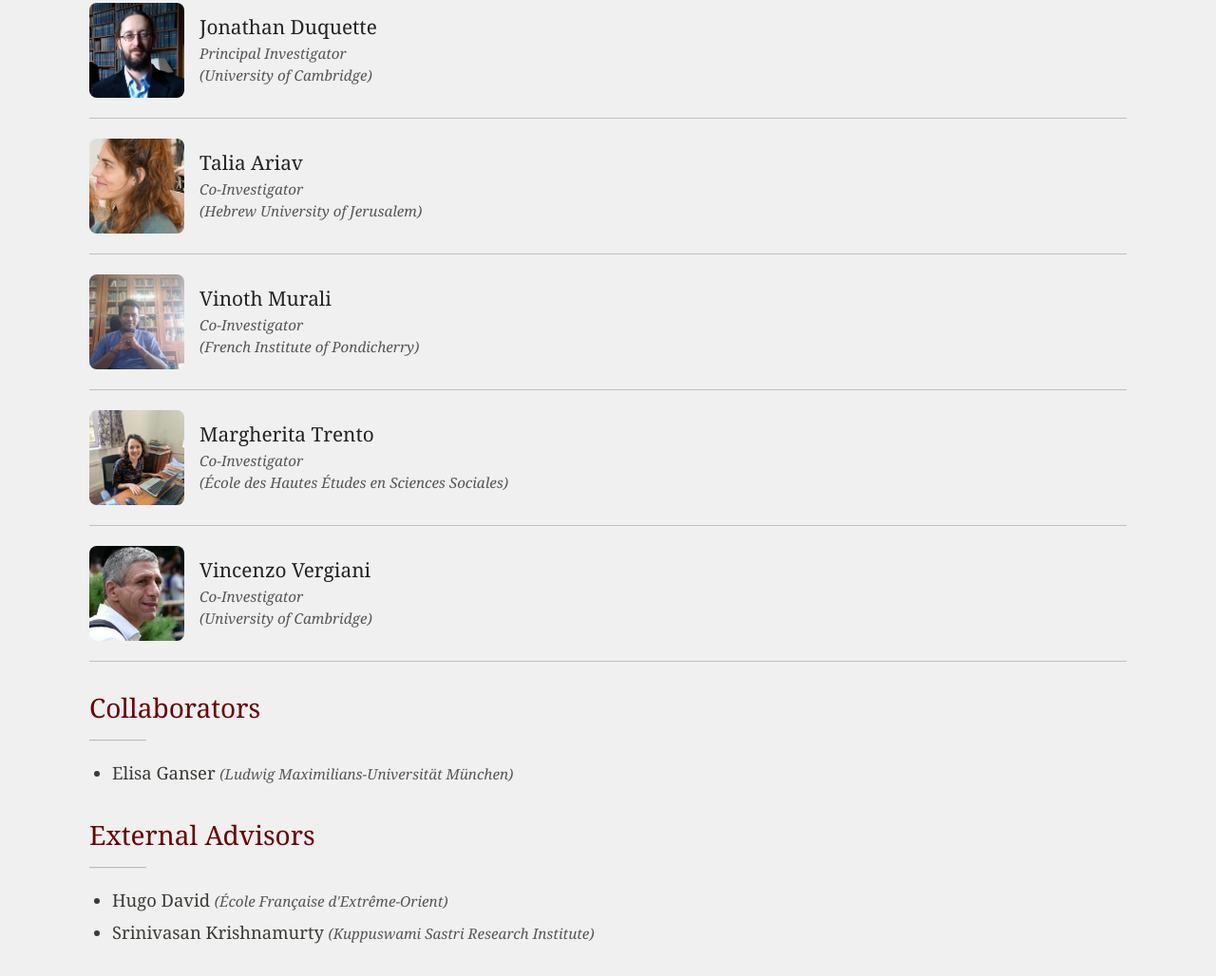
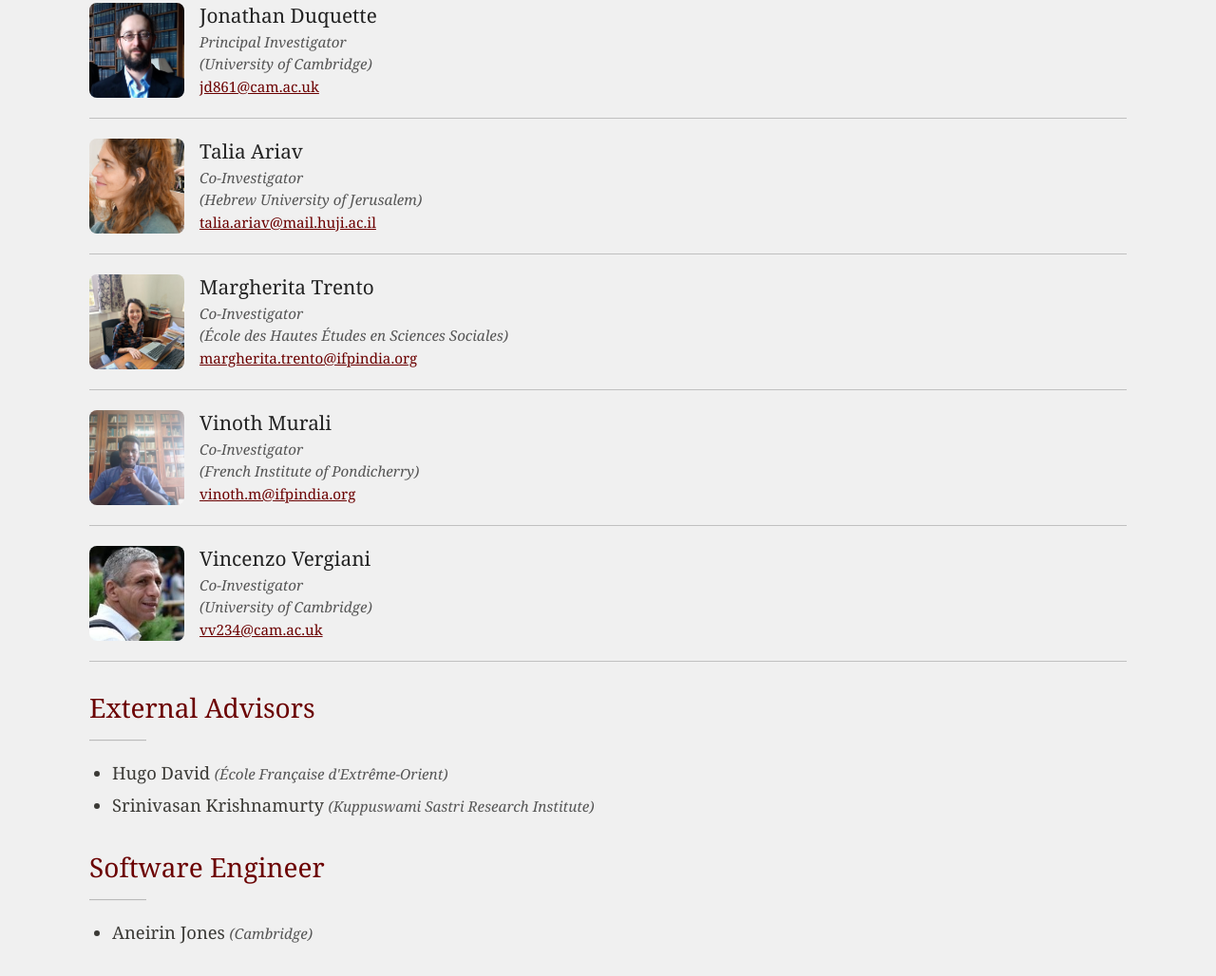
Before and after one commit to NyeJones/github_pages_demo, a plain HTML site: page members.html in a window 1280 px wide. Shown: the part 249-1277 px from the top of the page at 95% size. Drawn offline with nearby package versions, Linux system fonts and the light colour scheme.

Commit message:
site updates

```diff
--- a/members.html
+++ b/members.html
@@ -62,6 +62,7 @@
         <h5 class="mb-1">Jonathan Duquette</h5>
         <p class="mb-0">Principal Investigator</p>
         <p class="mb-0">(University of Cambridge)</p>
+        <a href="mailto:jd861@cam.ac.uk">jd861@cam.ac.uk</a>
       </div>
 
     </div>
@@ -79,6 +80,25 @@
         <h5 class="mb-1">Talia Ariav</h5>
         <p class="mb-0">Co-Investigator</p>
         <p class="mb-0">(Hebrew University of Jerusalem)</p>
+        <a href="mailto:talia.ariav@mail.huji.ac.il">talia.ariav@mail.huji.ac.il</a>
+      </div>
+
+    </div>
+    <hr class="team-divider">
+
+    <div class="investigator-card d-flex align-items-center">
+
+      <!-- Image left -->
+      <img src="static/img/members/margherita_trento.jpg"
+           alt="Margherita Trento"
+           class="investigator-photo me-3">
+
+      <!-- Credentials right -->
+      <div class="investigator-info">
+        <h5 class="mb-1">Margherita Trento</h5>
+        <p class="mb-0">Co-Investigator</p>
+        <p class="mb-0">(École des Hautes Études en Sciences Sociales)</p>
+        <a href="mailto:margherita.trento@ifpindia.org">margherita.trento@ifpindia.org</a>
       </div>
 
     </div>
@@ -96,23 +116,7 @@
         <h5 class="mb-1">Vinoth Murali</h5>
         <p class="mb-0">Co-Investigator</p>
         <p class="mb-0">(French Institute of Pondicherry)</p>
-      </div>
-
-    </div>
-    <hr class="team-divider">
-
-    <div class="investigator-card d-flex align-items-center">
-
-      <!-- Image left -->
-      <img src="static/img/members/margherita_trento.jpg"
-           alt="Margherita Trento"
-           class="investigator-photo me-3">
-
-      <!-- Credentials right -->
-      <div class="investigator-info">
-        <h5 class="mb-1">Margherita Trento</h5>
-        <p class="mb-0">Co-Investigator</p>
-        <p class="mb-0">(École des Hautes Études en Sciences Sociales)</p>
+        <a href="mailto:vinoth.m@ifpindia.org">vinoth.m@ifpindia.org</a>
       </div>
 
     </div>
@@ -130,6 +134,7 @@
         <h5 class="mb-1">Vincenzo Vergiani</h5>
         <p class="mb-0">Co-Investigator</p>
         <p class="mb-0">(University of Cambridge)</p>
+        <a href="mailto:vv234@cam.ac.uk">vv234@cam.ac.uk</a>
       </div>
 
     </div>
@@ -141,19 +146,6 @@
 
 
 
-
-    <div class="contributors-group mt-3">
-      <h3 class="team-title">Collaborators</h3>
-      <hr class="section-divider">
-      <ul class="contributors-list">
-
-        <li class="contributors-item">
-          <span class="contributor-name">Elisa Ganser</span>
-          <span class="contributor-info"> (Ludwig Maximilians-Universität München)</span>
-        </li>
-
-      </ul>
-    </div>
 
 
 
--- a/static/css/styles.css
+++ b/static/css/styles.css
@@ -267,8 +267,8 @@
 
     /* Image container adjustments */
     .image-container {
-        flex-direction: column;   /* stack vertically (safe default) */
-        gap: 0;                   /* no gap since image is hidden */
+        flex-direction: column;
+        gap: 0;
     }
 
     /* Hide image on small screens */
@@ -325,6 +325,16 @@
     margin-bottom: 0;
     font-size: 0.95rem;
     color: #555;
+}
+
+.investigator-info a {
+    margin-bottom: 0;
+    font-size: 0.95rem;
+    color: #6B0000;
+}
+
+.investigator-info a:hover {
+    color: #C08000;
 }
 
 .contributor-name {
```
Also changed, not shown: index.html (+1 -6 lines), readings.html (+4 -4 lines).
